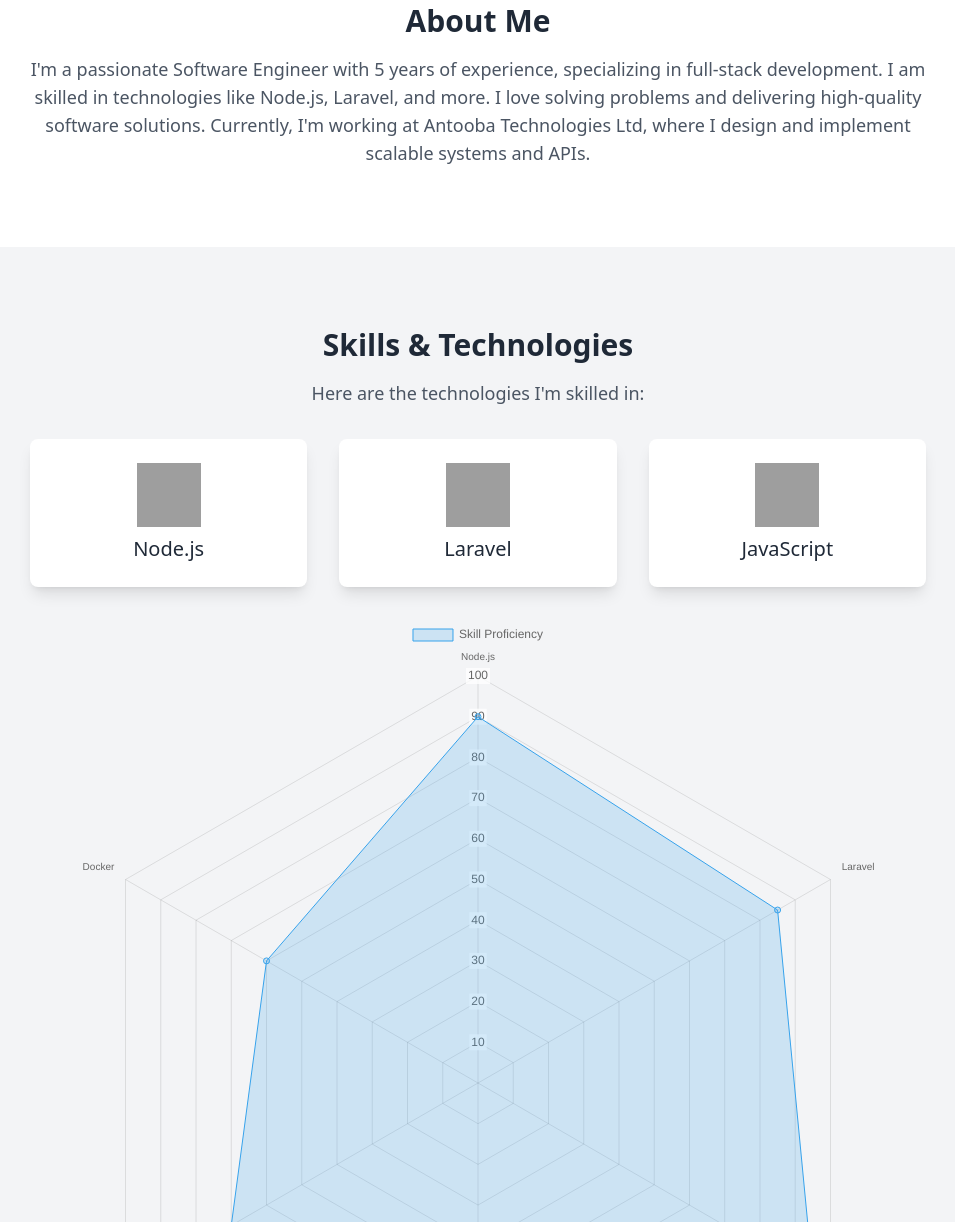
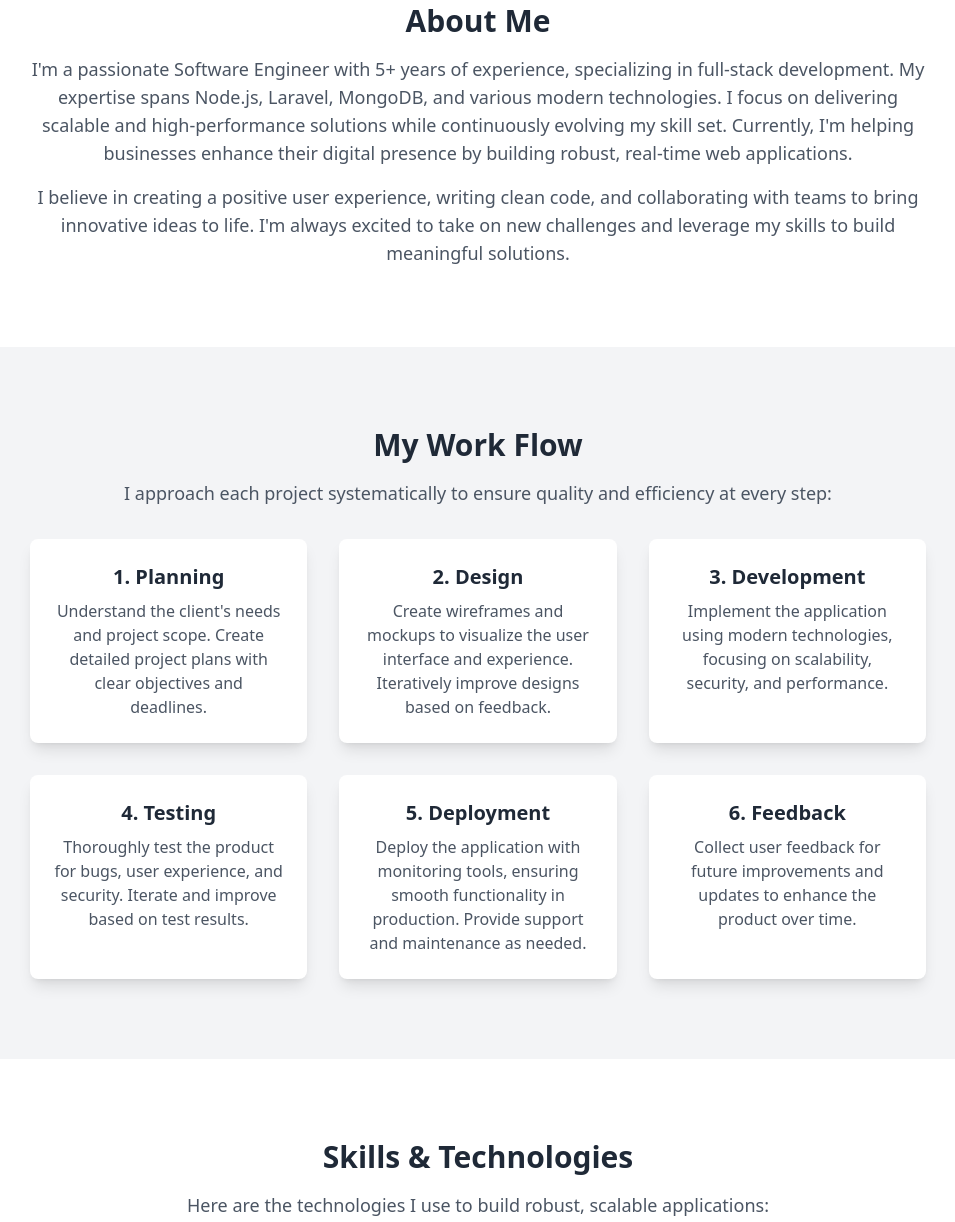
Before and after one commit to Masud99Rana/masud99rana.github.io, a plain HTML site: page index.html in a window 1280 px wide. Shown: the part 657-1879 px from the top of the page, without its empty margins (162-1117 px from the left). Drawn offline with nearby package versions, Linux system fonts and the light colour scheme; grey boxes are pictures that could not be loaded.

Commit message:
Update index.html

```diff
--- a/index.html
+++ b/index.html
@@ -9,11 +9,9 @@
     <script src="https://cdn.jsdelivr.net/npm/chart.js"></script>
     <link href="https://fonts.googleapis.com/css2?family=Poppins:wght@400;500;600&display=swap" rel="stylesheet">
     <style>
-        /* Add some smooth scroll behavior */
         html {
             scroll-behavior: smooth;
         }
-        /* Animation for section fade in */
         .fadeIn {
             animation: fadeIn 1.5s ease-out;
         }
@@ -37,6 +35,7 @@
                 <div class="space-x-4 text-white">
                     <a href="#about" class="hover:text-indigo-300">About</a>
                     <a href="#skills" class="hover:text-indigo-300">Skills</a>
+                    <a href="#workflow" class="hover:text-indigo-300">My Workflow</a>
                     <a href="#projects" class="hover:text-indigo-300">Projects</a>
                     <a href="#contact" class="hover:text-indigo-300">Contact</a>
                 </div>
@@ -52,32 +51,70 @@
         <a href="#contact" class="mt-6 inline-block bg-white text-gray-800 px-8 py-3 rounded-full text-lg hover:bg-indigo-600 hover:text-white transition">Get in Touch</a>
     </header>
 
-    <!-- About Section -->
+    <!-- About Me Section -->
     <section id="about" class="py-20 bg-white text-center fadeIn">
         <div class="max-w-4xl mx-auto">
             <h2 class="text-3xl font-semibold text-gray-800">About Me</h2>
-            <p class="mt-4 text-lg text-gray-600">I'm a passionate Software Engineer with 5 years of experience, specializing in full-stack development. I am skilled in technologies like Node.js, Laravel, and more. I love solving problems and delivering high-quality software solutions. Currently, I'm working at Antooba Technologies Ltd, where I design and implement scalable systems and APIs.</p>
+            <p class="mt-4 text-lg text-gray-600">I'm a passionate Software Engineer with 5+ years of experience, specializing in full-stack development. My expertise spans Node.js, Laravel, MongoDB, and various modern technologies. I focus on delivering scalable and high-performance solutions while continuously evolving my skill set. Currently, I'm helping businesses enhance their digital presence by building robust, real-time web applications.</p>
+            <p class="mt-4 text-lg text-gray-600">I believe in creating a positive user experience, writing clean code, and collaborating with teams to bring innovative ideas to life. I'm always excited to take on new challenges and leverage my skills to build meaningful solutions.</p>
         </div>
     </section>
 
-    <!-- Skills Section with Animation -->
-    <section id="skills" class="py-20 bg-gray-100 text-center fadeIn">
+    <!-- My Work Flow Section -->
+    <section id="workflow" class="py-20 bg-gray-100 text-center fadeIn">
+        <div class="max-w-4xl mx-auto">
+            <h2 class="text-3xl font-semibold text-gray-800">My Work Flow</h2>
+            <p class="mt-4 text-lg text-gray-600">I approach each project systematically to ensure quality and efficiency at every step:</p>
+            <div class="mt-8 grid grid-cols-1 md:grid-cols-3 gap-8">
+                <!-- Step 1 -->
+                <div class="bg-white p-6 rounded-lg shadow-lg hover:bg-indigo-500 hover:text-white transition">
+                    <h3 class="text-xl font-semibold">1. Planning</h3>
+                    <p class="mt-2 text-gray-600">Understand the client's needs and project scope. Create detailed project plans with clear objectives and deadlines.</p>
+                </div>
+                <!-- Step 2 -->
+                <div class="bg-white p-6 rounded-lg shadow-lg hover:bg-indigo-500 hover:text-white transition">
+                    <h3 class="text-xl font-semibold">2. Design</h3>
+                    <p class="mt-2 text-gray-600">Create wireframes and mockups to visualize the user interface and experience. Iteratively improve designs based on feedback.</p>
+                </div>
+                <!-- Step 3 -->
+                <div class="bg-white p-6 rounded-lg shadow-lg hover:bg-indigo-500 hover:text-white transition">
+                    <h3 class="text-xl font-semibold">3. Development</h3>
+                    <p class="mt-2 text-gray-600">Implement the application using modern technologies, focusing on scalability, security, and performance.</p>
+                </div>
+                <!-- Step 4 -->
+                <div class="bg-white p-6 rounded-lg shadow-lg hover:bg-indigo-500 hover:text-white transition">
+                    <h3 class="text-xl font-semibold">4. Testing</h3>
+                    <p class="mt-2 text-gray-600">Thoroughly test the product for bugs, user experience, and security. Iterate and improve based on test results.</p>
+                </div>
+                <!-- Step 5 -->
+                <div class="bg-white p-6 rounded-lg shadow-lg hover:bg-indigo-500 hover:text-white transition">
+                    <h3 class="text-xl font-semibold">5. Deployment</h3>
+                    <p class="mt-2 text-gray-600">Deploy the application with monitoring tools, ensuring smooth functionality in production. Provide support and maintenance as needed.</p>
+                </div>
+                <!-- Step 6 -->
+                <div class="bg-white p-6 rounded-lg shadow-lg hover:bg-indigo-500 hover:text-white transition">
+                    <h3 class="text-xl font-semibold">6. Feedback</h3>
+                    <p class="mt-2 text-gray-600">Collect user feedback for future improvements and updates to enhance the product over time.</p>
+                </div>
+            </div>
+        </div>
+    </section>
+
+    <!-- Skills Section with Chart -->
+    <section id="skills" class="py-20 bg-white text-center fadeIn">
         <div class="max-w-4xl mx-auto">
             <h2 class="text-3xl font-semibold text-gray-800">Skills & Technologies</h2>
-            <p class="mt-4 text-lg text-gray-600">Here are the technologies I'm skilled in:</p>
+            <p class="mt-4 text-lg text-gray-600">Here are the technologies I use to build robust, scalable applications:</p>
             <div class="mt-8 grid grid-cols-1 sm:grid-cols-2 lg:grid-cols-3 gap-8">
-                <!-- Skill 1 -->
-                <div class="bg-white p-6 rounded-lg shadow-lg transition hover:scale-105">
+                <div class="bg-white p-6 rounded-lg shadow-lg">
                     <img src="https://cdn.jsdelivr.net/npm/simple-icons@v5/icons/node-dot-js.svg" alt="Node.js" class="w-16 h-16 mx-auto"/>
                     <h4 class="mt-2 text-xl font-medium">Node.js</h4>
                 </div>
-                <!-- Skill 2 -->
-                <div class="bg-white p-6 rounded-lg shadow-lg transition hover:scale-105">
+                <div class="bg-white p-6 rounded-lg shadow-lg">
                     <img src="https://cdn.jsdelivr.net/npm/simple-icons@v5/icons/laravel.svg" alt="Laravel" class="w-16 h-16 mx-auto"/>
                     <h4 class="mt-2 text-xl font-medium">Laravel</h4>
                 </div>
-                <!-- Skill 3 -->
-                <div class="bg-white p-6 rounded-lg shadow-lg transition hover:scale-105">
+                <div class="bg-white p-6 rounded-lg shadow-lg">
                     <img src="https://cdn.jsdelivr.net/npm/simple-icons@v5/icons/javascript.svg" alt="JavaScript" class="w-16 h-16 mx-auto"/>
                     <h4 class="mt-2 text-xl font-medium">JavaScript</h4>
                 </div>
@@ -88,71 +125,33 @@
         </div>
     </section>
 
-    <!-- Chart.js Script for Skills -->
+    <!-- Chart.js Script -->
     <script>
-        var ctx = document.getElementById('skillsChart').getContext('2d');
-        var skillsChart = new Chart(ctx, {
+        const ctx = document.getElementById('skillsChart').getContext('2d');
+        const skillsChart = new Chart(ctx, {
             type: 'radar',
             data: {
-                labels: ['Node.js', 'Laravel', 'JavaScript', 'React.js', 'PHP', 'Docker'],
+                labels: ['Node.js', 'Laravel', 'JavaScript', 'React', 'MongoDB', 'SQL'],
                 datasets: [{
-                    label: 'Skill Proficiency',
-                    data: [90, 85, 95, 80, 70, 60],
-                    backgroundColor: 'rgba(54, 162, 235, 0.2)',
-                    borderColor: 'rgba(54, 162, 235, 1)',
-                    borderWidth: 1
+                    label: 'Proficiency',
+                    data: [95, 90, 85, 80, 75, 70],
+                    fill: true,
+                    backgroundColor: 'rgba(67, 56, 200, 0.2)',
+                    borderColor: 'rgba(67, 56, 200, 1)',
+                    pointBorderColor: 'rgba(67, 56, 200, 1)',
+                    pointBackgroundColor: 'rgba(67, 56, 200, 1)',
+                    pointBorderWidth: 1,
                 }]
             },
             options: {
                 scales: {
                     r: {
-                        angleLines: {
-                            display: true
-                        },
-                        suggestedMin: 0,
-                        suggestedMax: 100
+                        beginAtZero: true
                     }
                 }
             }
         });
     </script>
-
-    <!-- Projects Section -->
-    <section id="projects" class="py-20 bg-white text-center fadeIn">
-        <div class="max-w-6xl mx-auto">
-            <h2 class="text-3xl font-semibold text-gray-800">My Projects</h2>
-            <p class="mt-4 text-lg text-gray-600">Here are some of the projects I've worked on. Each project reflects my passion for building scalable, high-quality software solutions.</p>
-            <div class="mt-8 grid grid-cols-1 sm:grid-cols-2 lg:grid-cols-3 gap-8">
-                <!-- Project 1 -->
-                <div class="bg-gray-100 p-6 rounded-lg shadow-lg transition hover:scale-105">
-                    <h3 class="text-xl font-semibold text-gray-800">E-Commerce Platform</h3>
-                    <p class="mt-2 text-gray-600">Built a full-fledged e-commerce platform with Node.js and MongoDB, integrated with various payment gateways.</p>
-                    <a href="#" class="mt-4 inline-block text-indigo-600 hover:text-indigo-800">View Project</a>
-                </div>
-                <!-- Project 2 -->
-                <div class="bg-gray-100 p-6 rounded-lg shadow-lg transition hover:scale-105">
-                    <h3 class="text-xl font-semibold text-gray-800">Real-time Chat App</h3>
-                    <p class="mt-2 text-gray-600">Developed a real-time chat application with Node.js and Socket.io for seamless communication.</p>
-                    <a href="#" class="mt-4 inline-block text-indigo-600 hover:text-indigo-800">View Project</a>
-                </div>
-                <!-- Project 3 -->
-                <div class="bg-gray-100 p-6 rounded-lg shadow-lg transition hover:scale-105">
-                    <h3 class="text-xl font-semibold text-gray-800">Task Management System</h3>
-                    <p class="mt-2 text-gray-600">Created a task management system using React.js for the front end and Laravel for the back end.</p>
-                    <a href="#" class="mt-4 inline-block text-indigo-600 hover:text-indigo-800">View Project</a>
-                </div>
-            </div>
-        </div>
-    </section>
-
-    <!-- Contact Section -->
-    <section id="contact" class="py-20 bg-indigo-600 text-white text-center fadeIn">
-        <div class="max-w-3xl mx-auto">
-            <h2 class="text-3xl font-semibold">Get in Touch</h2>
-            <p class="mt-4 text-lg">Feel free to reach out to me for collaboration, freelance work, or just to say hello!</p>
-            <a href="mailto:masud@example.com" class="mt-6 inline-block bg-white text-indigo-600 px-8 py-3 rounded-full text-lg hover:bg-indigo-700 hover:text-white transition">Email Me</a>
-        </div>
-    </section>
 
     <!-- Footer -->
     <footer class="py-6 bg-gray-900 text-white text-center">
```
